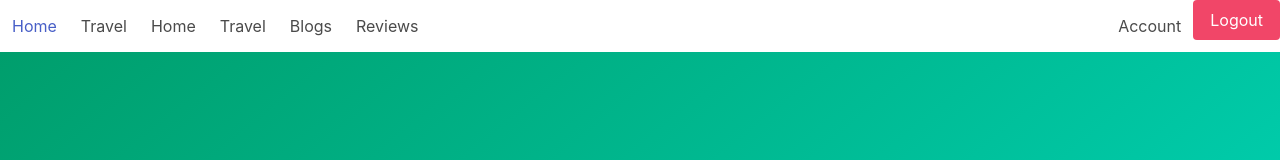
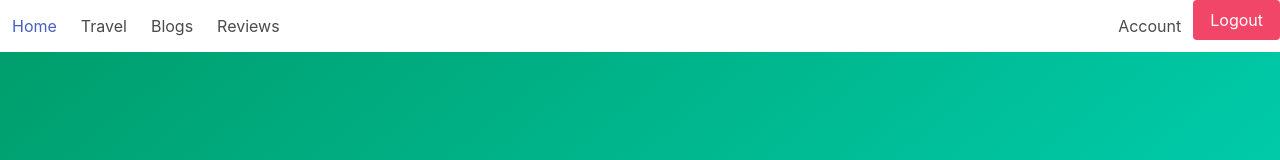
Before and after one commit to MarkusCDev/Travel-Experts, a React (Create React App) app: page / in a window 1280 px wide. Shown: the top 160 px of the page. Built offline with nearby package versions, Linux system fonts and the light colour scheme; no server answers; sample sign-in values are in the browser's storage.

Commit message:
Updated NavBar

```diff
--- a/src/components/Navbar.jsx
+++ b/src/components/Navbar.jsx
@@ -50,17 +50,6 @@ const Navbar = () => {
         </Link>
       </div>
 
-       <div className="navbar-brand">
-       <Link className="navbar-item" to="/travel">
-          Home
-        </Link>
-      </div>
-      <div className="navbar-brand">
-       <Link className="navbar-item" to="/travel">
-          Travel
-        </Link>
-      </div>
-
       <div className="navbar-menu">
         <div className="navbar-start">
           <Link className="navbar-item" to="/blogs">
```
